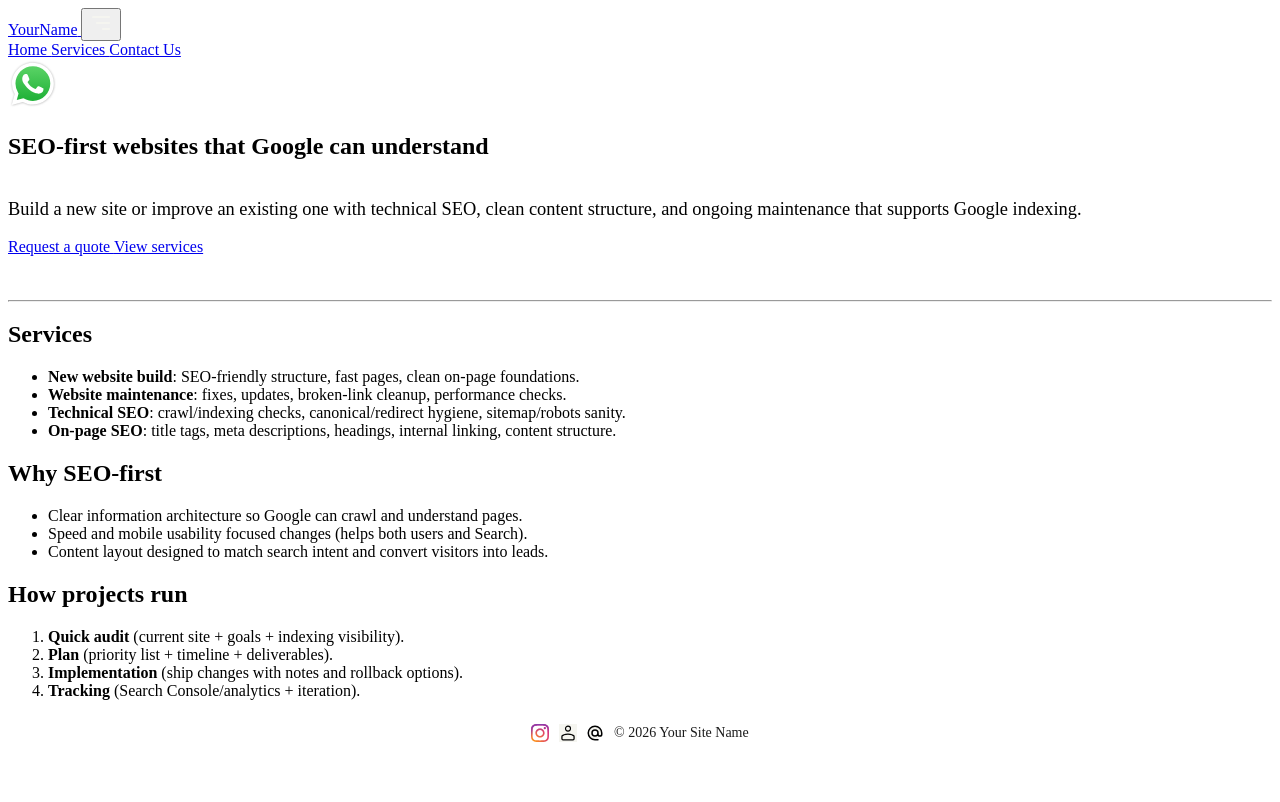
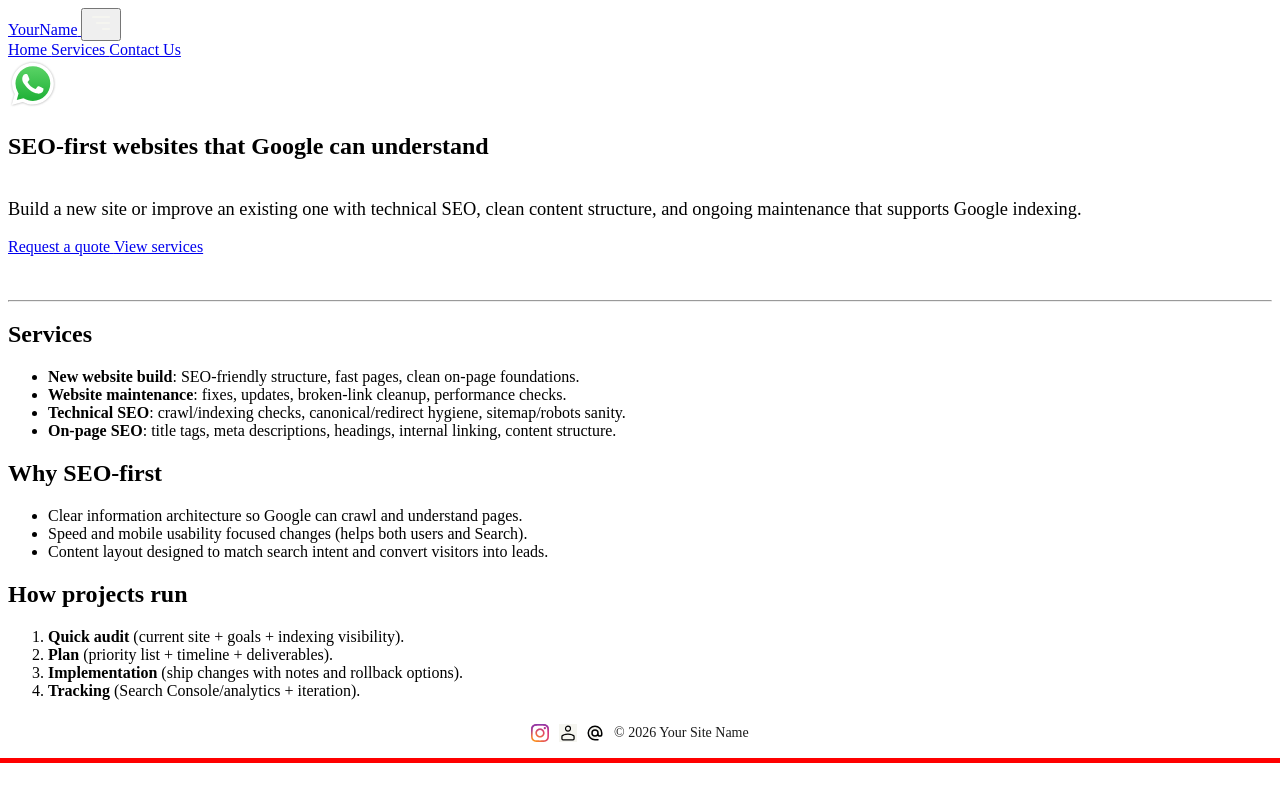
Before and after one commit to m33lucky-benny/test, a Jekyll site: the page built from index.html, in a window 1280 px wide. Shown: the top 802 px of the page. Built offline with Jekyll 4.4.1, drawn with Linux system fonts in a browser that asks for light colours.

Commit message:
Update main.scss

```diff
--- a/assets/css/main.scss
+++ b/assets/css/main.scss
@@ -32,3 +32,7 @@
 =================================== */
 // @use "../sass/sections/footer" as footer;
 // @use "../sass/sections/features" as features;
+
+html {
+  outline: 5px solid red !important;
+}
```
